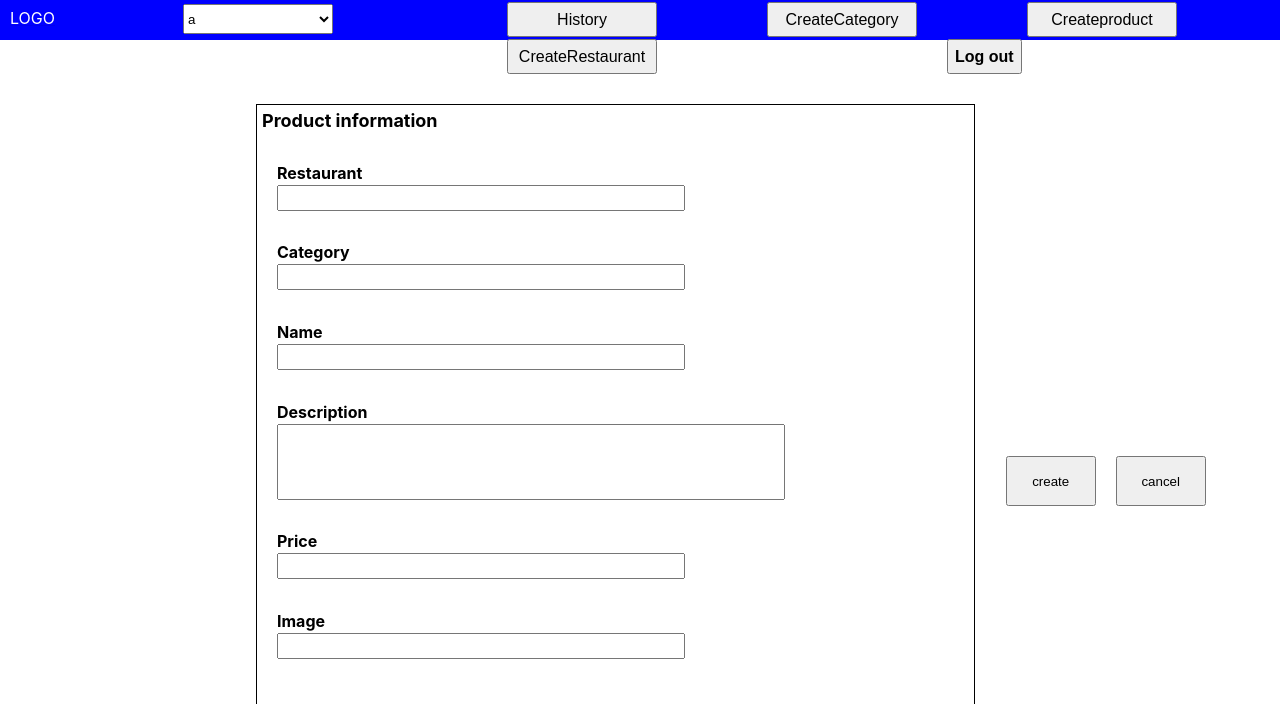
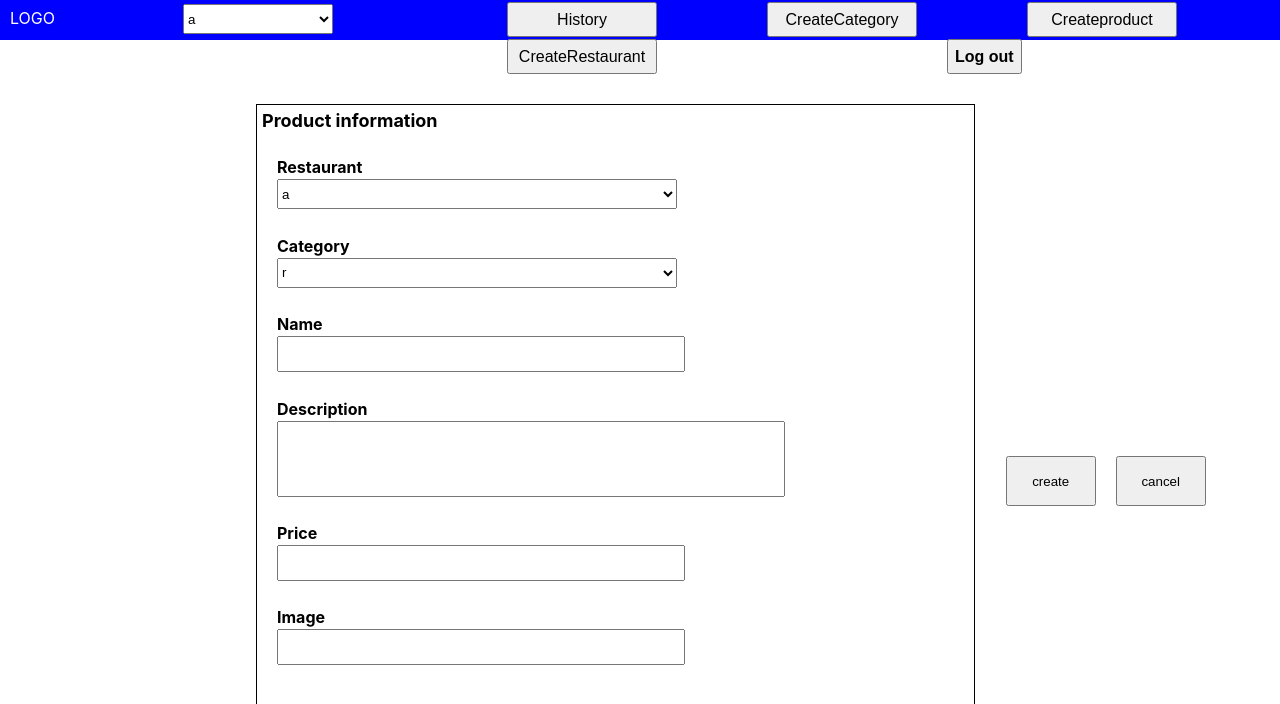
Before and after one commit to AWAProjectTeam23/Frontend, a React (Create React App) app: page /Manager/CreateProduct in a window 1280 px wide. Shown: the top 704 px of the page. Built offline with nearby package versions, Linux system fonts and the light colour scheme.

Commit message:
Create select optionit tehty manageriin

```diff
--- a/src/ManagerSide/CreateProduct.js
+++ b/src/ManagerSide/CreateProduct.js
@@ -10,19 +10,15 @@ export default function CreateProduct(props) {
                     <div className={style.head_style}>Product information</div>
                     <div className={style.input_margin}>
                         <div className={style.lower_style}>Restaurant</div>
-                        <input className={style.input_size}
-                        type="text"
-                        name="Restaurant"
-                        value={props.ProductInputs[0].Restaurant}
-                        onChange={props.InputChange}/>
+                        <select className={style.input_size} type="text" name="Restaurant" value={props.ProductInputs[0].Restaurant} onChange={props.InputChange}>
+                            {props.SelectValue.map((option)=>(<option value={option.name}>{option.name}</option>))}
+                        </select>
                     </div>
                     <div className={style.input_margin}>
                         <div className={style.lower_style}>Category</div>
-                        <input className={style.input_size}
-                        type="text"
-                        name="Category"
-                        value={props.ProductInputs[0].Category}
-                        onChange={props.InputChange}/>
+                        <select className={style.input_size} name="Category" value={props.ProductInputs[0].Category} onChange={props.InputChange}>
+                            {props.CategoryValues.map((option)=>(<option value={option.Category}>{option.Category}</option>))}
+                        </select>
                     </div>
                     <div className={style.input_margin}>
                         <div className={style.lower_style}>Name</div>
--- a/src/ManagerSide/CreateProduct.module.css
+++ b/src/ManagerSide/CreateProduct.module.css
@@ -11,13 +11,13 @@
 
 }
 .input_margin{
-    margin-top: 6%;
+    margin-top: 5%;
     margin-left: 20px;
 }
 .input_size{
     margin-top: 2px;
     width: 400px;
-    height: 20px;
+    height: 30px;
 }
 .desc_input{
     margin-top: 2px;
--- a/src/ManagerSide/CreateRestaurant.js
+++ b/src/ManagerSide/CreateRestaurant.js
@@ -42,19 +42,15 @@ export default function CreateRestaurant(props) {
                     </div>
                     <div className={style.input_margin}>
                     <div className={style.lower_style}>restaurant type</div>
-                        <input className={style.input_size}
-                        type="text"
-                        name="RestaurantType"
-                        value={props.RestaurantInputs[0].RestaurantType}
-                        onChange={props.InputChange}/>
+                        <select className={style.input_size} type="text" name="RestaurantType" value={props.RestaurantInputs[0].RestaurantType} onChange={props.InputChange}>
+                            {props.RestaurantType.map((option)=>(<option value={option.Type}>{option.Type}</option>))}
+                        </select>
                     </div>
                     <div className={style.input_margin}>
                         <div className={style.lower_style}>price level</div>
-                        <input className={style.input_size}
-                        type="text"
-                        name="PriceLevel"
-                        value={props.RestaurantInputs[0].PriceLevel}
-                        onChange={props.InputChange}/>
+                        <select className={style.input_size} type="text" name="PriceLevel" value={props.RestaurantInputs[0].PriceLevel} onChange={props.InputChange}>
+                            {props.PriceLevel.map((option)=>(<option value={option.Level}>{option.Level}</option>))}
+                        </select>
                     </div>
                 </div>
                 <div className={style.button_margin}>
--- a/src/ManagerSide/Managerbody.js
+++ b/src/ManagerSide/Managerbody.js
@@ -15,13 +15,17 @@ export default function Managerbody (props) {
                     <Route path="/History" element={props.history.map(element=><OrderHistory {...element}/>)}/>
                     <Route path="/CreateProduct" element={<CreateProduct ProductCreate={props.ProductCreate}
                      ProductInputs={props.ProductInputs}
-                     InputChange={props.ProductInputChange}/>}/>
+                     InputChange={props.ProductInputChange}
+                     SelectValue={props.SelectValue}
+                     CategoryValues={props.CategoryValues}/>}/>
                     <Route path="/CreateCategory" element={<CreateCategory CategoryCreate={props.CategoryCreate}
                     CategoryInputs={props.CategoryInputs}
                     InputChange={props.InputChange}/>}/>
                     <Route path="/CreateRestaurant" element={<CreateRestaurant RestaurantCreate={props.RestaurantCreate}
                     RestaurantInputs={props.RestaurantInputs}
-                    InputChange={props.RestaurantInputChange}/>}/>
+                    InputChange={props.RestaurantInputChange}
+                    RestaurantType={props.RestaurantType}
+                    PriceLevel={props.PriceLevel}/>}/>
                 </Routes>
             </div>
         );
--- a/src/ManagerSide/Managerpage.js
+++ b/src/ManagerSide/Managerpage.js
@@ -13,6 +13,9 @@ export default class Managerpage extends Component {
             history: historyData.history,
             selectValue:[{name:"a"},{name:"b"}],
             selectedValue:"",
+            CategoryValues:[{Category:"r"},{Category:"a"}],
+            RestaurantType:[{Type:"Buffet"},{Type:"Fast food"},{Type:"Fast casual"},{Type:"Casual dining"},{Type:"Fine dining"}],
+            PriceLevel:[{Level:"€"},{Level:"€€"},{Level:"€€€"},{Level:"€€€€"}],
             ProductInputValue:[{Restaurant:"",Category:"",Name:"",Description:"",Price:"",Image:""}],
             RestaurantInputValue:[{Name:"",Address:"",OperatingHours:"",Image:"",RestaurantType:"",PriceLevel:""}],
             CategoryInputValue:""
@@ -69,6 +72,8 @@ export default class Managerpage extends Component {
         this.setState({selectedValue:value});
     }
 
+
+
     render(){
         return (
             <div>
@@ -82,6 +87,10 @@ export default class Managerpage extends Component {
                 CategoryInputs={this.state.CategoryInputValue}
                 ProductInputs={this.state.ProductInputValue}
                 RestaurantInputs={this.state.RestaurantInputValue}
+                SelectValue={this.state.selectValue}
+                CategoryValues={this.state.CategoryValues}
+                RestaurantType={this.state.RestaurantType}
+                PriceLevel={this.state.PriceLevel}
                 CategoryCreate={this.CategoryCreate}
                 ProductCreate={this.ProductCreate}
                 RestaurantCreate={this.RestaurantCreate}
```
